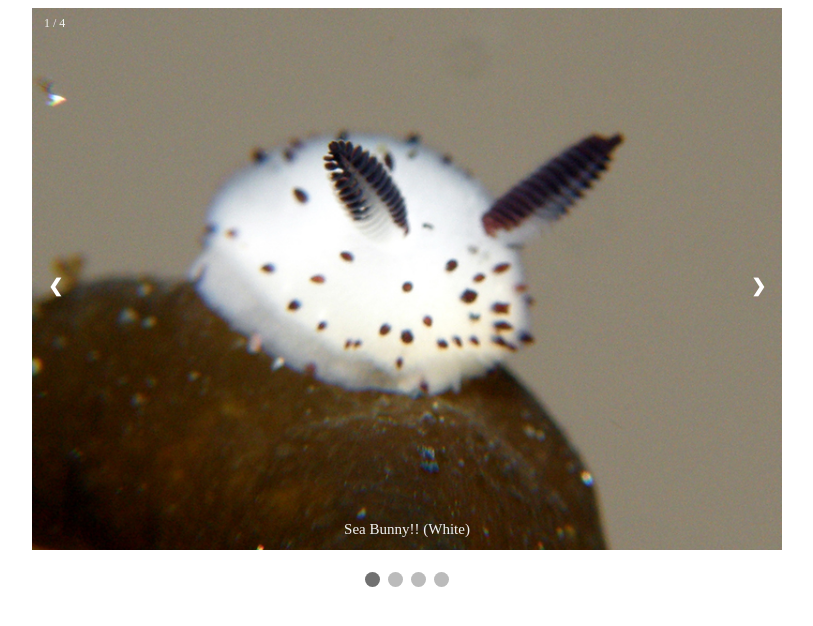
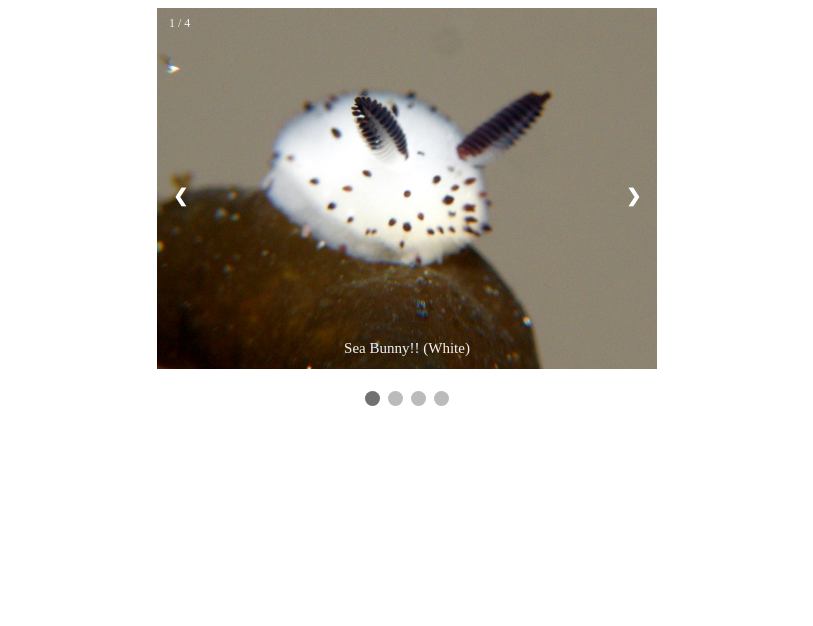
Before and after one commit to LearningSomeCodingLanguages/Fav_Animal, a plain HTML site: page index.html in a window 1280 px wide. Shown: the whole page, without its empty margins (233-1046 px from the left). Drawn offline with Linux system fonts and the light colour scheme.

Commit message:
Reduce slideshow container max-width to 500px

```diff
--- a/style.css
+++ b/style.css
@@ -2,7 +2,7 @@
 
 /* Slideshow container */
 .slideshow-container {
-  max-width: 750px;
+  max-width: 500px;
   position: relative;
   margin: auto;
 }
```
